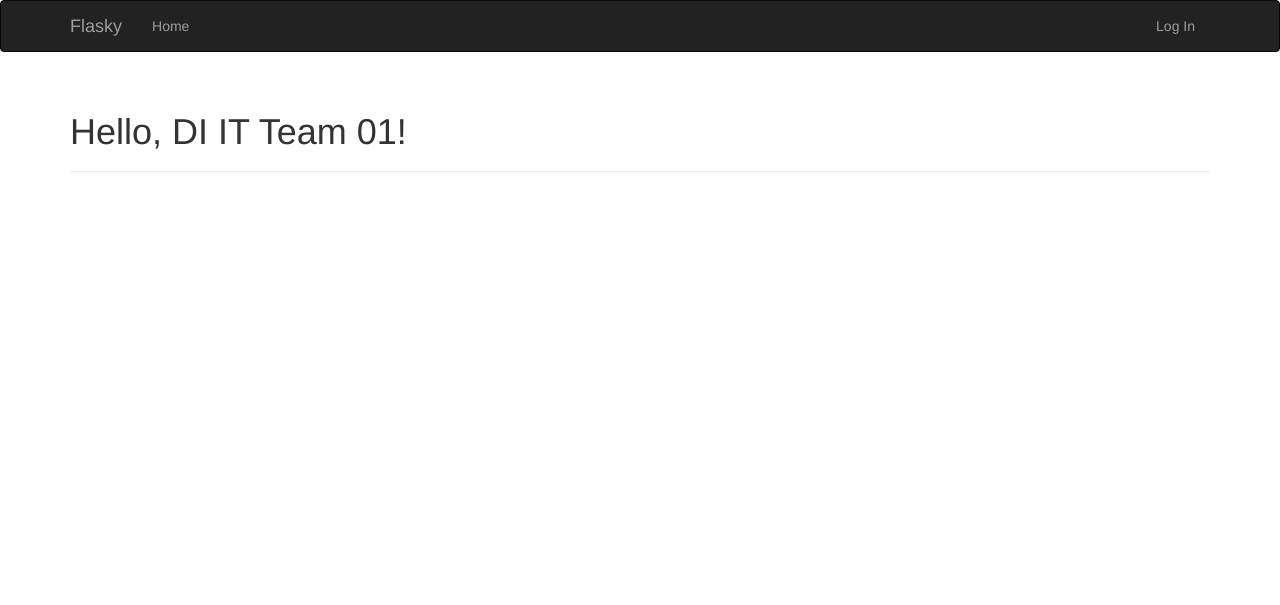
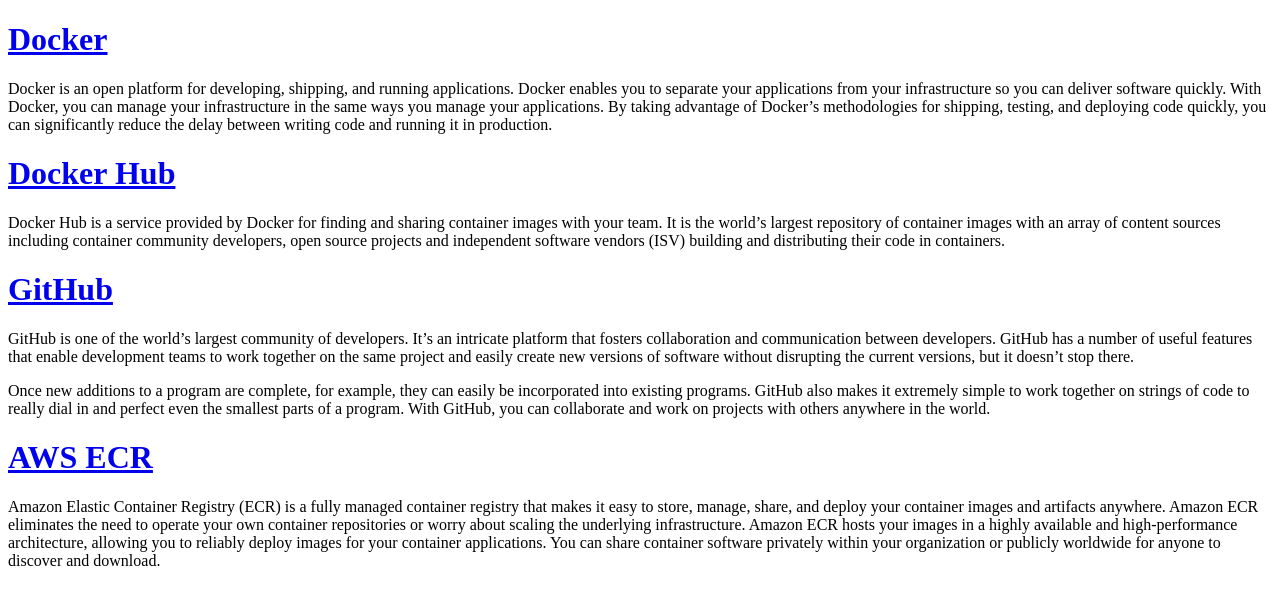
Before and after one commit to Rahulsingh190792/SampleDemo, a Flask app: page / in a window 1280 px wide. Shown: the top 605 px of the page. Run offline with Flask 2, Linux system fonts and the light colour scheme; some libraries are stand-ins or nearby versions.

Commit message:
modified index

```diff
--- a/app/templates/index.html
+++ b/app/templates/index.html
@@ -1,9 +1,34 @@
-{% extends "base.html" %}
+<!DOCTYPE html>
+<html>
+<title>
+Fun Friday Demo Session
+</title>
+<body>
+<h1> <a href='https://docs.docker.com/get-started/overview/'>Docker</a> </h1>
+<p>
+Docker is an open platform for developing, shipping, and running applications. Docker enables you to separate your applications from your infrastructure so you can deliver software quickly. With Docker, you can manage your infrastructure in the same ways you manage your applications. By taking advantage of Docker’s methodologies for shipping, testing, and deploying code quickly, you can significantly reduce the delay between writing code and running it in production.
+</p>
 
-{% block title %}Flasky{% endblock %}
 
-{% block page_content %}
-<div class="page-header">
-    <h1>Hello, {% if current_user.is_authenticated %}{{ current_user.username }}{% else %}DI IT Team 01{% endif %}!</h1>
-</div>
-{% endblock %}
+
+<h1> <a href='https://hub.docker.com/'>Docker Hub</a> </h1>
+<p>
+Docker Hub is a service provided by Docker for finding and sharing container images with your team. It is the world’s largest repository of container images with an array of content sources including container community developers, open source projects and independent software vendors (ISV) building and distributing their code in containers.
+</p>
+
+<h1> <a href='https://github.com/'>GitHub</a> </h1>
+<p>
+GitHub is one of the world’s largest community of developers. It’s an intricate platform that fosters collaboration and communication between developers. GitHub has a number of useful features that enable development teams to work together on the same project and easily create new versions of software without disrupting the current versions, but it doesn’t stop there.
+</p>
+<p>
+Once new additions to a program are complete, for example, they can easily be incorporated into existing programs. GitHub also makes it extremely simple to work together on strings of code to really dial in and perfect even the smallest parts of a program. With GitHub, you can collaborate and work on projects with others anywhere in the world.
+</p>
+
+<h1> <a href='https://eu-central-1.console.aws.amazon.com/ecr/repositories?region=eu-central-1'>AWS ECR</a> </h1>
+<p>
+Amazon Elastic Container Registry (ECR) is a fully managed container registry that makes it easy to store, manage, share, and deploy your container images and artifacts anywhere. Amazon ECR eliminates the need to operate your own container repositories or worry about scaling the underlying infrastructure. Amazon ECR hosts your images in a highly available and high-performance architecture, allowing you to reliably deploy images for your container applications. You can share container software privately within your organization or publicly worldwide for anyone to discover and download.
+</p>
+
+
+</body>
+</html>
```
Also changed, not shown: app/templates/index1.html (added, +9 -0 lines).
